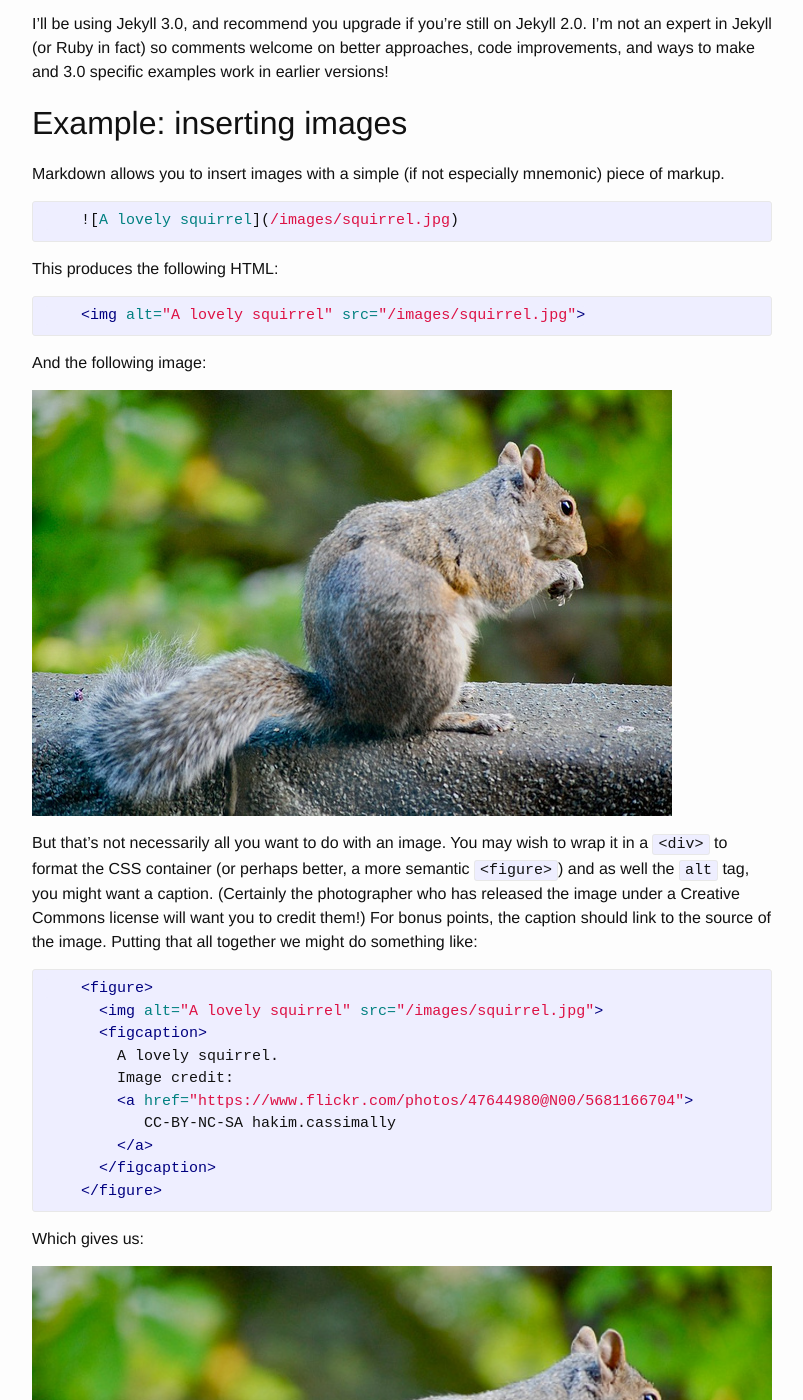
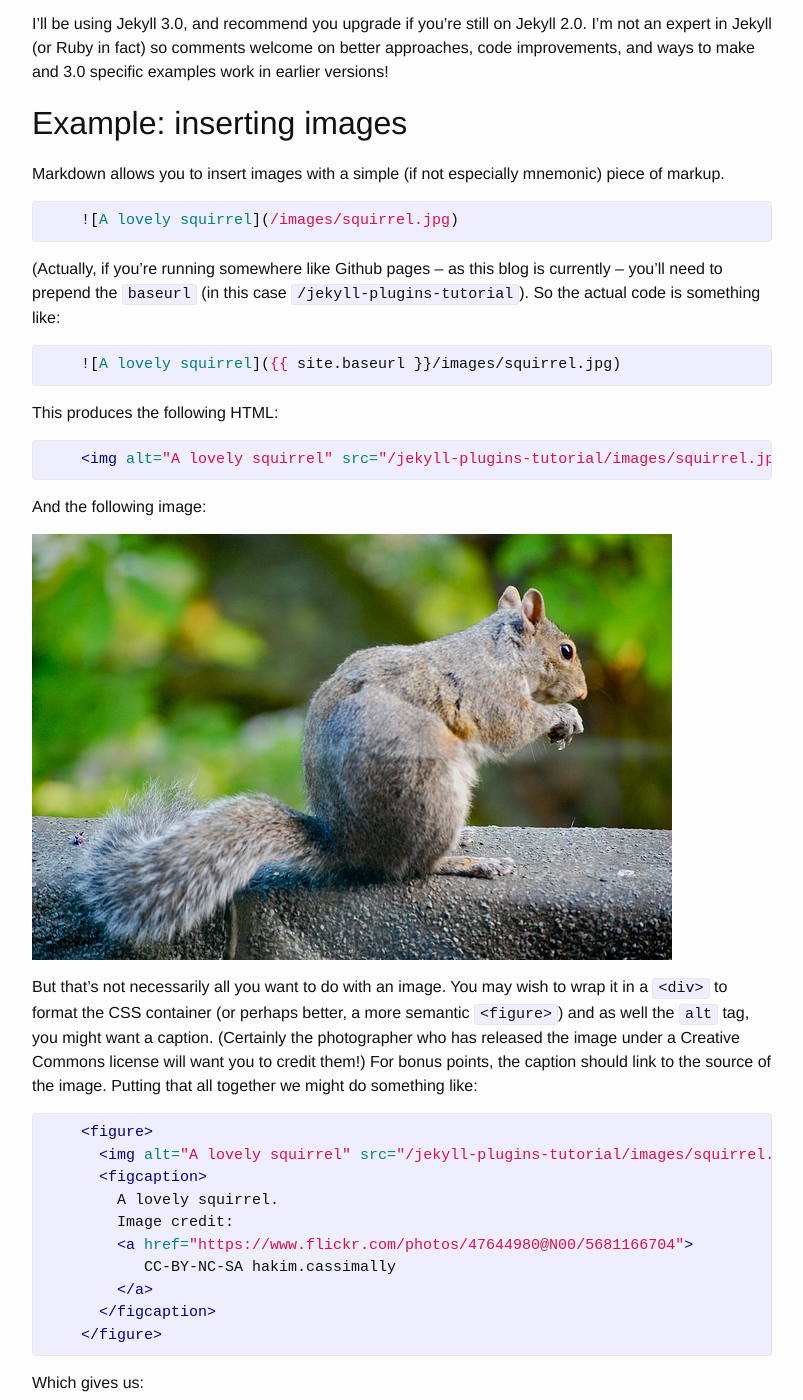
Before and after one commit to osfameron/jekyll-plugins-tutorial, a Jekyll site: the page built from _posts/2015-11-28-jekyll-plugins-tutorial-part-1.markdown, in a window 1280 px wide and 1400 px high, scrolled down 500 px. Shown: the whole window, without its empty margins (238-1041 px from the left). Built offline with Jekyll 4.4.1, drawn with Linux system fonts in a browser that asks for light colours; some of the changed text lies outside the part shown.

Commit message:
fix config with site.baseurl as appropriate

```diff
--- a/_config.yml
+++ b/_config.yml
@@ -9,8 +9,8 @@
 description: >
   A brief series of blog posts about how to create and test plugins
   for the Jekyll static blog framework.
-baseurl: ""
-url:
+baseurl: "/jekyll-plugins-tutorial"
+url: 'osfameron.github.io'
 twitter_username: osfameron
 github_username:  osfameron
 
--- a/_includes/image
+++ b/_includes/image
@@ -1,5 +1,5 @@
 <figure>
-  <img alt="{{ include.alt }}" src="{{ include.src }}">
+  <img alt="{{ include.alt }}" src="{{ include.src | prepend: site.baseurl }}">
   <figcaption>
     {{ include.alt }}
     Image credit:
--- a/_includes/image2
+++ b/_includes/image2
@@ -1,7 +1,7 @@
 {% assign image = site.data.images[include.id] %}
 {% if image %}
 <figure>
-  <img alt="{{ image.alt }}" src="{{ image.src }}">
+  <img alt="{{ image.alt }}" src="{{ image.src | prepend: site.baseurl }}">
   <figcaption>
     {{ image.alt }}
     Image credit:
--- a/_posts/2015-11-28-jekyll-plugins-tutorial-part-1.markdown
+++ b/_posts/2015-11-28-jekyll-plugins-tutorial-part-1.markdown
@@ -19,21 +19,27 @@
     ![A lovely squirrel](/images/squirrel.jpg)
 {% endhighlight %}
 
+(Actually, if you're running somewhere like Github pages -- as this blog is currently -- you'll need to prepend the `baseurl` (in this case `/jekyll-plugins-tutorial`).  So the actual code is something like:
+
+{% highlight markdown %}
+    ![A lovely squirrel]({% raw %}{{ site.baseurl }}{% endraw %}/images/squirrel.jpg)
+{% endhighlight %}
+
 This produces the following HTML:
 
 {% highlight html %}
-    <img alt="A lovely squirrel" src="/images/squirrel.jpg">
+    <img alt="A lovely squirrel" src="{{ site.baseurl }}/images/squirrel.jpg">
 {% endhighlight %}
 
 And the following image:
 
-![A lovely squirrel](/images/squirrel.jpg)
+![A lovely squirrel]({{ site.baseurl }}/images/squirrel.jpg)
 
 But that's not necessarily all you want to do with an image.  You may wish to wrap it in a `<div>` to format the CSS container (or perhaps better, a more semantic `<figure>`) and as well the `alt` tag, you might want a caption.  (Certainly the photographer who has released the image under a Creative Commons license will want you to credit them!)  For bonus points, the caption should link to the source of the image.  Putting that all together we might do something like:
 
 {% highlight html %}
     <figure>
-      <img alt="A lovely squirrel" src="/images/squirrel.jpg">
+      <img alt="A lovely squirrel" src="{{ site.baseurl }}/images/squirrel.jpg">
       <figcaption>
         A lovely squirrel.
         Image credit:
@@ -47,7 +53,7 @@
 Which gives us:
 
 <figure>
-  <img alt="A lovely squirrel" src="/images/squirrel.jpg">
+  <img alt="A lovely squirrel" src="{{ site.baseurl }}/images/squirrel.jpg">
   <figcaption>
     A lovely squirrel.
     Image credit:
@@ -74,11 +80,11 @@
          creditlink="https://www.flickr.com/photos/47644980@N00/5681166704" %}
 {% endraw %}{% endhighlight %}
 
-These variables get passed in in the `include` object, so all we need is a new include called `_includes/image` like so:
+These variables get passed in in the `include` object.  Note that here, I'm passing `src` without the `baseurl`: this cleans up the code at the point of calling - but we'll have to add it inside the included template. So now, all we need is the new include called `_includes/image` like so:
 
 {% highlight html %}{% raw %}
     <figure>
-     <img alt="{{ include.alt }}" src="{{ include.src }}">
+     <img alt="{{ include.alt }}" src="{{ include.src | prepend: site.baseurl }}">
      <figcaption>
        {{ include.alt }}
        Image credit:
@@ -125,7 +131,7 @@
     {% assign image = site.data.images[include.id] %}
     {% if image %}
     <figure>
-      <img alt="{{ image.alt }}" src="{{ image.src }}">
+      <img alt="{{ image.alt }}" src="{{ image.src | prepend: site.baseurl }}">
       <figcaption>
         {{ image.alt }}
         Image credit:
```
Also changed, not shown: other parts of _posts/2015-11-28-jekyll-plugins-tutorial-part-1.markdown (+1 -1 lines).
